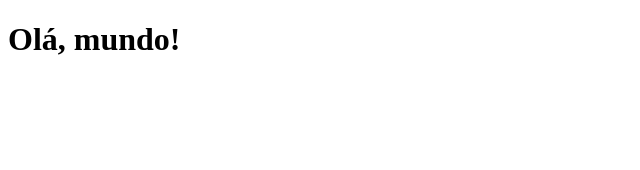
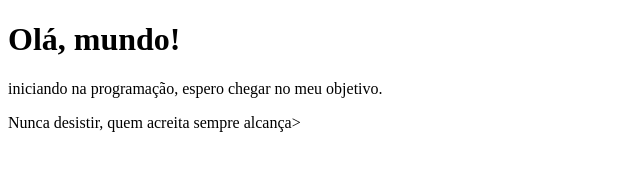
Before and after one commit to lucashjc/Ola-mundo, a plain HTML site: page site.exemplo/index.html in a window 1280 px wide. Shown: the whole page, without its empty margins (0-640 px from the left). Drawn offline with Linux system fonts and the light colour scheme.

Commit message:
paragrafos
acrescentei paragrafos na pagina.

```diff
--- a/site.exemplo/index.html
+++ b/site.exemplo/index.html
@@ -9,5 +9,9 @@
 <body>
     <h1>Olá, mundo!</h1>
 
+    <p>iniciando na programação, espero chegar no meu objetivo.</p>
+
+    <p>Nunca desistir, quem acreita sempre alcança></a></p>
+
 </body>
 </html>
```
